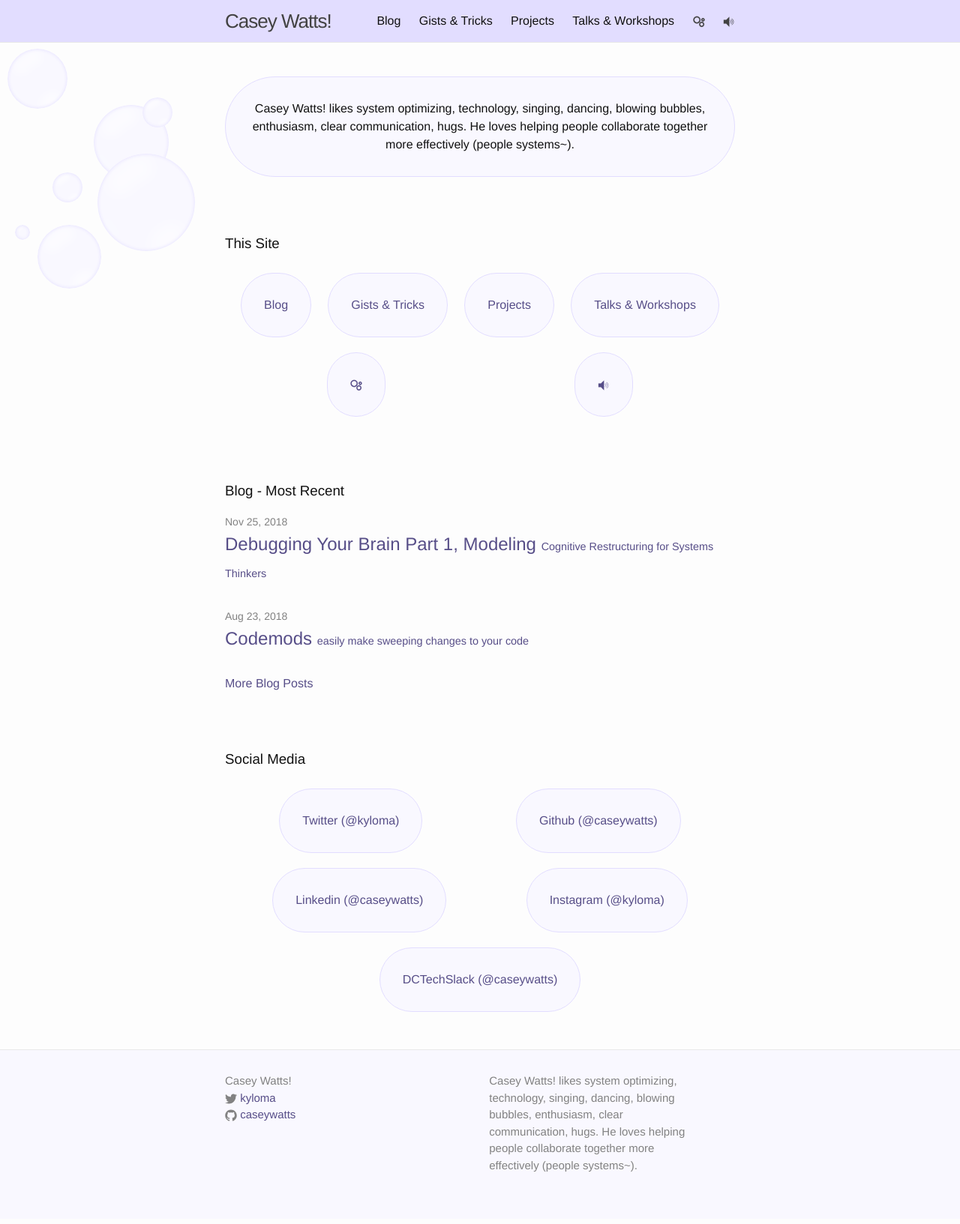
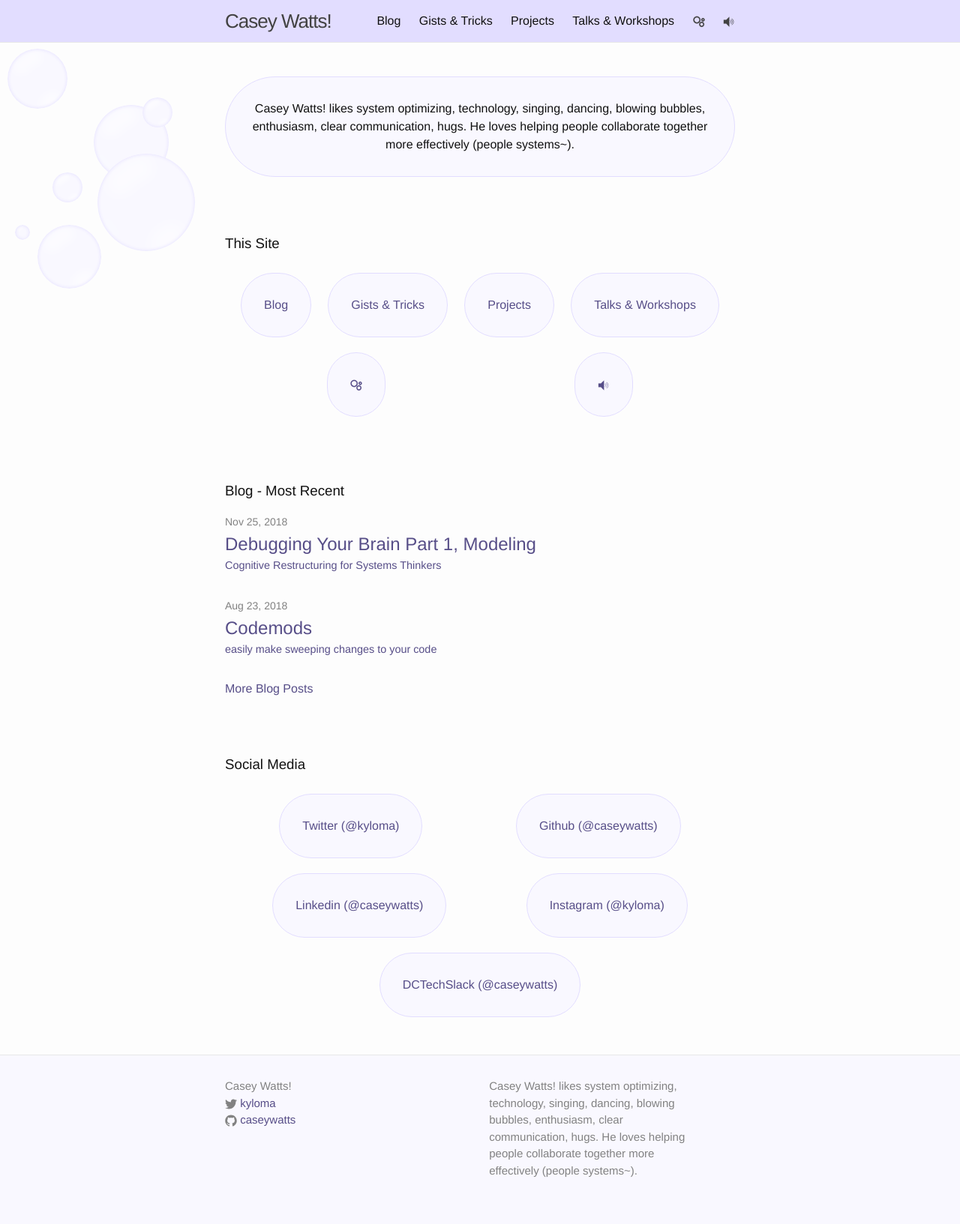
Before and after one commit to caseywatts/caseywatts.github.io, a Jekyll site: the page built from index.html, in a window 1280 px wide. Shown: the whole page at 75% size. Built offline with Jekyll 4.4.1, drawn with Linux system fonts in a browser that asks for light colours.

Commit message:
make taglines start on a new line

```diff
--- a/blog.html
+++ b/blog.html
@@ -12,7 +12,8 @@
 
         <h2>
           <a class="post-link" href="{{ post.url | prepend: site.baseurl }}">
-            {{ post.title }} <span class="tagline">{{ post.tagline }}</span>
+            {{ post.title }}
+            <div class="tagline">{{ post.tagline }}</div>
           </a>
         </h2>
       </li>
--- a/index.html
+++ b/index.html
@@ -43,7 +43,8 @@
 
         <h2>
           <a class="post-link" href="{{ post.url | prepend: site.baseurl }}">
-            {{ post.title }} <span class="tagline">{{ post.tagline }}</span>
+            {{ post.title }}
+            <div class="tagline">{{ post.tagline }}</div>
           </a>
         </h2>
       </li>
```
